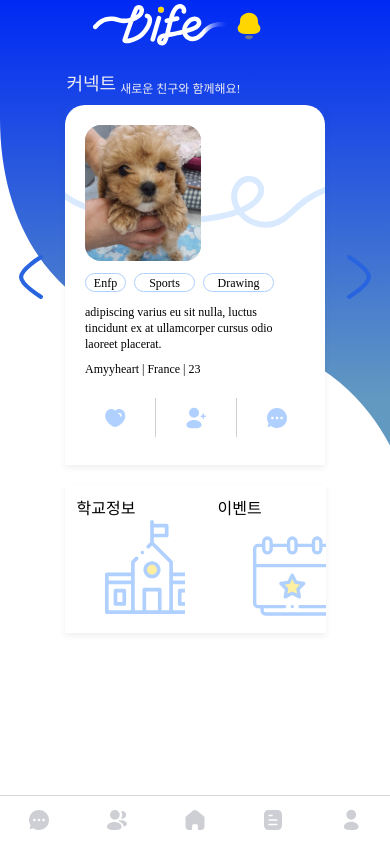
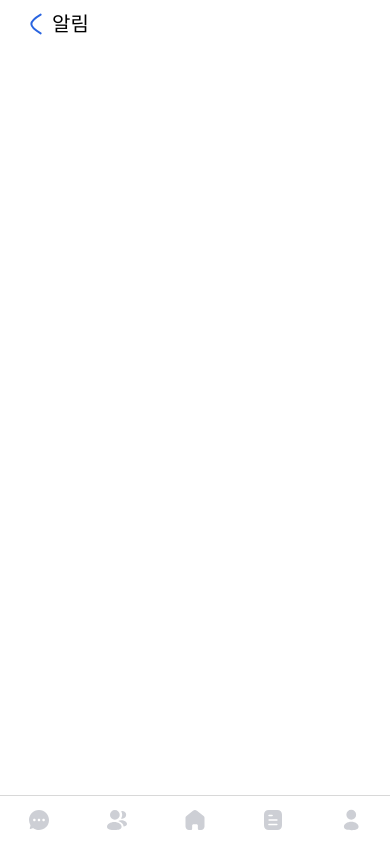
Before and after one commit to team-diverse/dife-frontend, a React Native app: screen /Notification in a window 390 px wide. Built offline with nearby package versions, Linux system fonts and the light colour scheme; a web font is replaced by a local one.

Commit message:
feat: notificationPage 상단바 적용 및 homePage에서 notificatinPage로 이동하는 기능 구현

```diff
--- a/App.js
+++ b/App.js
@@ -17,6 +17,7 @@ import CommuDf24 from './src/components/icon_24/commu_df_24.js';
 import MyDf24 from './src/components/icon_24/my_df_24.js';
 
 import EventPage from './src/pages/homePage/eventPage.js';
+import NotificationPage from './src/pages/homePage/notificationPage.js';
 
 const Tab = createBottomTabNavigator();
 const Stack = createNativeStackNavigator();
@@ -26,6 +27,7 @@ function HomeStack() {
     <Stack.Navigator>
       <Stack.Screen name="Home" component={HomePage} options={{headerShown: false}} />
       <Stack.Screen name="Event" component={EventPage} options={{headerShown: false}} />
+      <Stack.Screen name="Notification" component={NotificationPage} options={{headerShown: false}} />
     </Stack.Navigator>
   );
 }
--- a/src/pages/homePage/homePage.js
+++ b/src/pages/homePage/homePage.js
@@ -45,9 +45,9 @@ const HomePage = ({introduion = "adipiscing varius eu sit nulla, luctus tincidun
           <View style={HomeStyles.logo}>
             <LogoBr />
           </View>
-          <View style={HomeStyles.notify}>
+          <TouchableOpacity style={HomeStyles.notify} onPress={() => navigation.navigate('Notification')}>
             <Notify />
-          </View>
+          </TouchableOpacity>
         </View>
 
 
--- /dev/null
+++ b/src/pages/homePage/notificationPage.js
@@ -0,0 +1,14 @@
+import React, { useState } from 'react';
+import { SafeAreaView } from 'react-native';
+import EventStyles from './eventStyles';
+import TopBar from '../../components/TobBar.js';
+
+const NotificationPage = () => {
+    return (
+        <SafeAreaView style={[EventStyles.container, { alignItems: 'center' }]}>
+            <TopBar tobBar="알림"/>
+        </SafeAreaView>
+    )
+}
+
+export default NotificationPage;
```
Also changed, not shown: src/pages/homePage/notificationStyles.js (added, +11 -0 lines).
